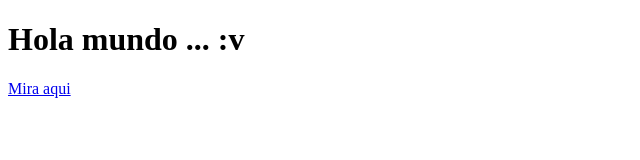
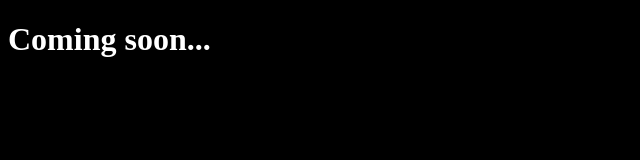
Before and after one commit to jjannik1/jjannik1.github.io, a plain HTML site: page index.html in a window 1280 px wide. Shown: the whole page, without its empty margins (0-640 px from the left). Drawn offline with Linux system fonts and the light colour scheme.

Commit message:
Aktualisieren von index.html

```diff
--- a/index.html
+++ b/index.html
@@ -3,11 +3,19 @@
 <head>
     <meta charset="UTF-8">
     <meta name="viewport" content="width=device-width, initial-scale=1.0">
-    <title>Document</title>
+    <title>Game</title>
 </head>
+<style>
+        body {
+            background-color: black;
+        }
+        h1 {
+            color: white;
+        }
+</style>
 <body>
-    <h1>Hola mundo ... :v</h1>
-    <a href="https://github.com/jjannik1/priv/blob/main/print(%22Tonto%22).py" download>Mira aqui</a>
+    <h1>Coming soon... </h1>
+
 
 
 </body>
```
